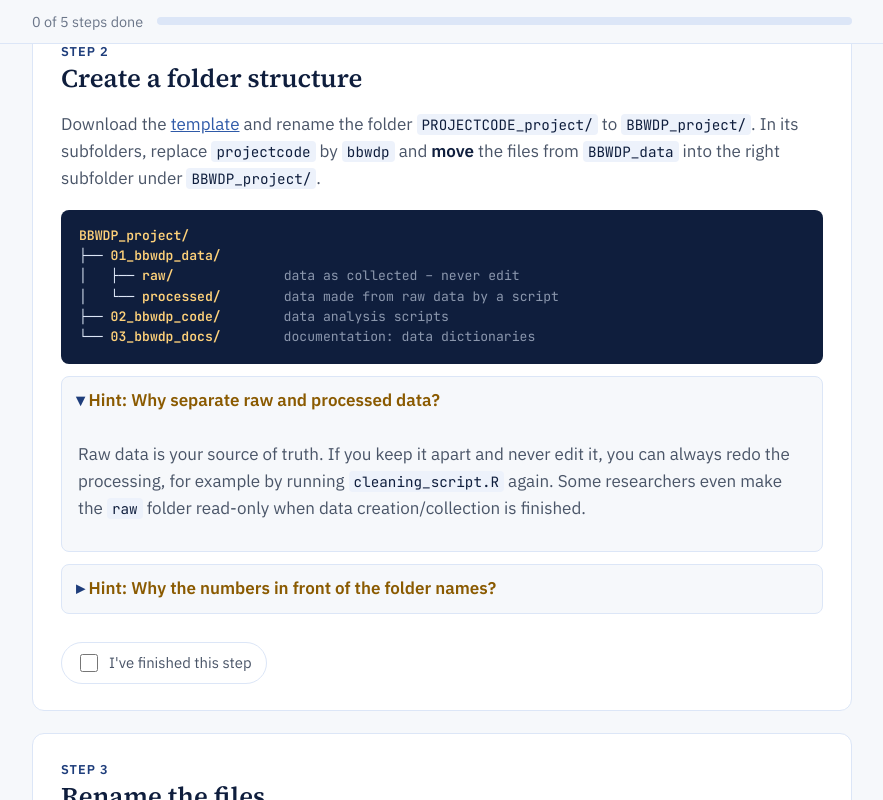
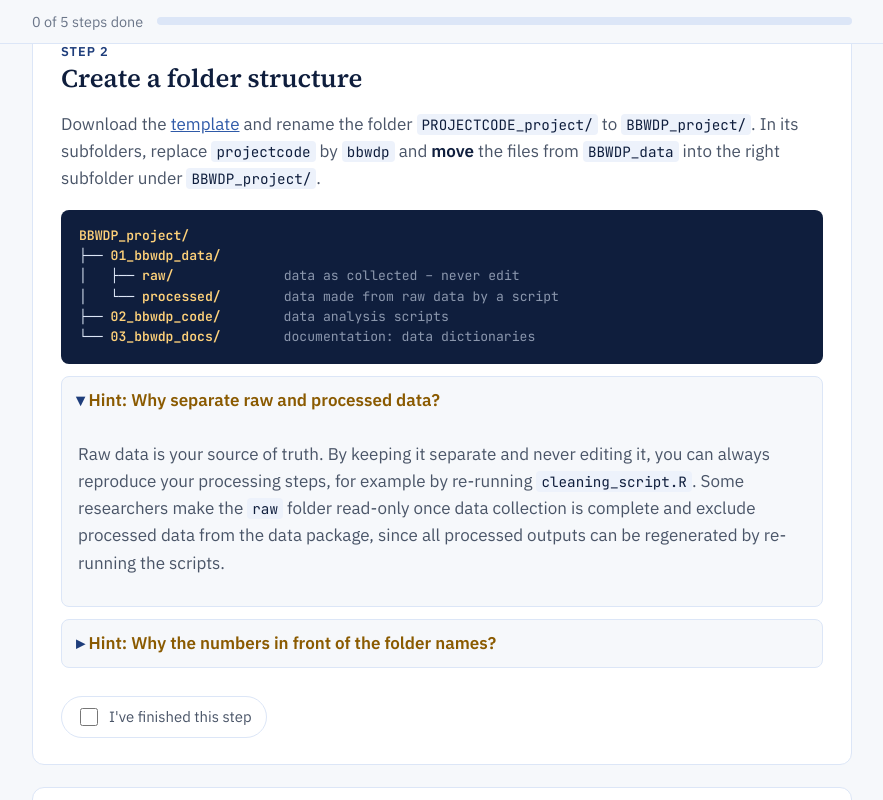
Before and after one commit to PaulaRS/data-package-workshop, a plain HTML site: page index.html in a window 1280 px wide. Both pictures are taken after a click on the heading "Hint: Why separate raw and processed data?". Shown: the part 1453-2253 px from the top of the page, without its empty margins (198-1081 px from the left). Drawn offline with Linux system fonts and the light colour scheme.

Commit message:
Step 2 hint: raw data and reproducible processing

```diff
--- a/index.html
+++ b/index.html
@@ -218,7 +218,7 @@
 ├── <span class="dir">02_bbwdp_code/</span>        <span style="opacity:.6">data analysis scripts</span>
 └── <span class="dir">03_bbwdp_docs/</span>        <span style="opacity:.6">documentation: data dictionaries</span></pre>
     <details class="hint"><summary>Hint: Why separate raw and processed data?</summary><div>
-      <p>Raw data is your source of truth. If you keep it apart and never edit it, you can always redo the processing, for example by running <code>cleaning_script.R</code> again. Some researchers even make the <code>raw</code> folder read-only when data creation/collection is finished.</p>
+      <p>Raw data is your source of truth. By keeping it separate and never editing it, you can always reproduce your processing steps, for example by re-running <code>cleaning_script.R</code>. Some researchers make the <code>raw</code> folder read-only once data collection is complete and exclude processed data from the data package, since all processed outputs can be regenerated by re-running the scripts.</p>
     </div></details>
     <details class="hint"><summary>Hint: Why the numbers in front of the folder names?</summary><div>
       <p>Numbers make folders sort in a logical order instead of alphabetically. Always use two digits (<code>01</code>, not <code>1</code>), so <code>10_</code> doesn't end up between <code>1_</code> and <code>2_</code>.</p>
```
Also changed, not shown: 1 other file.
